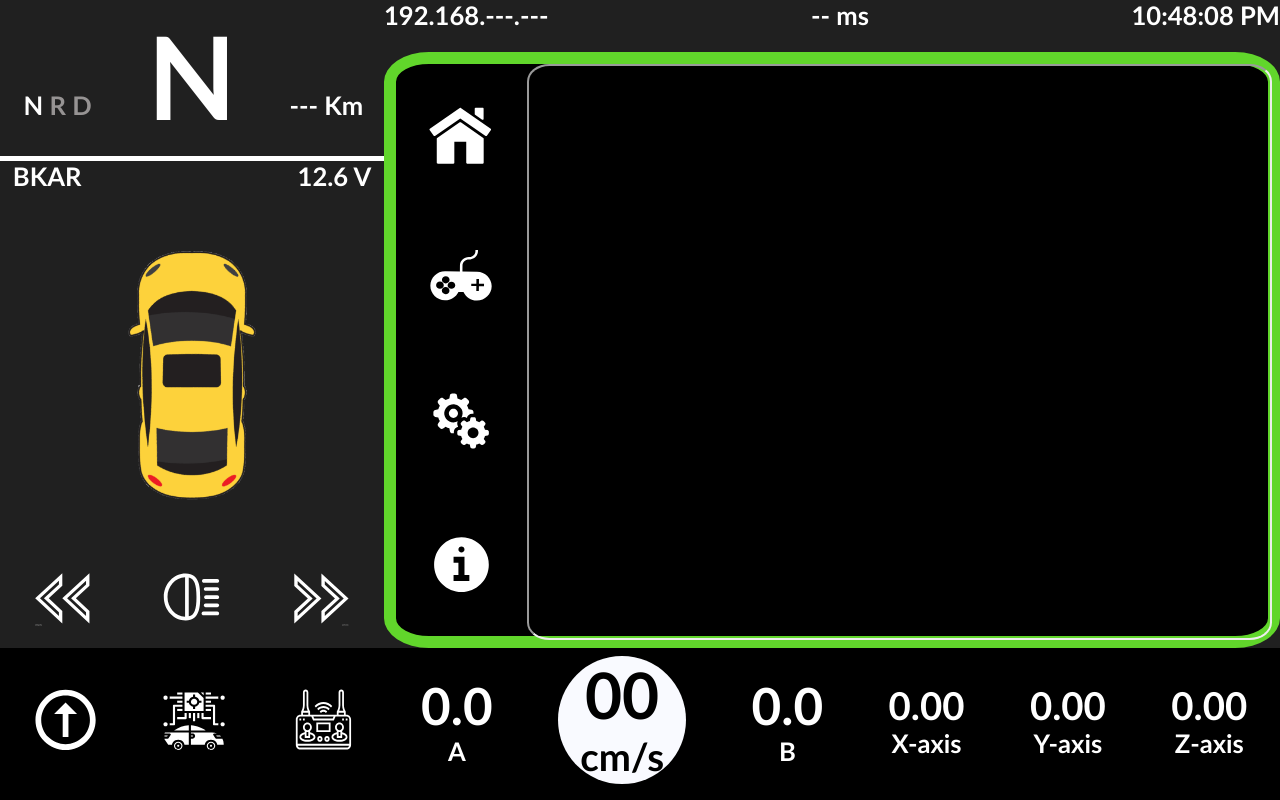
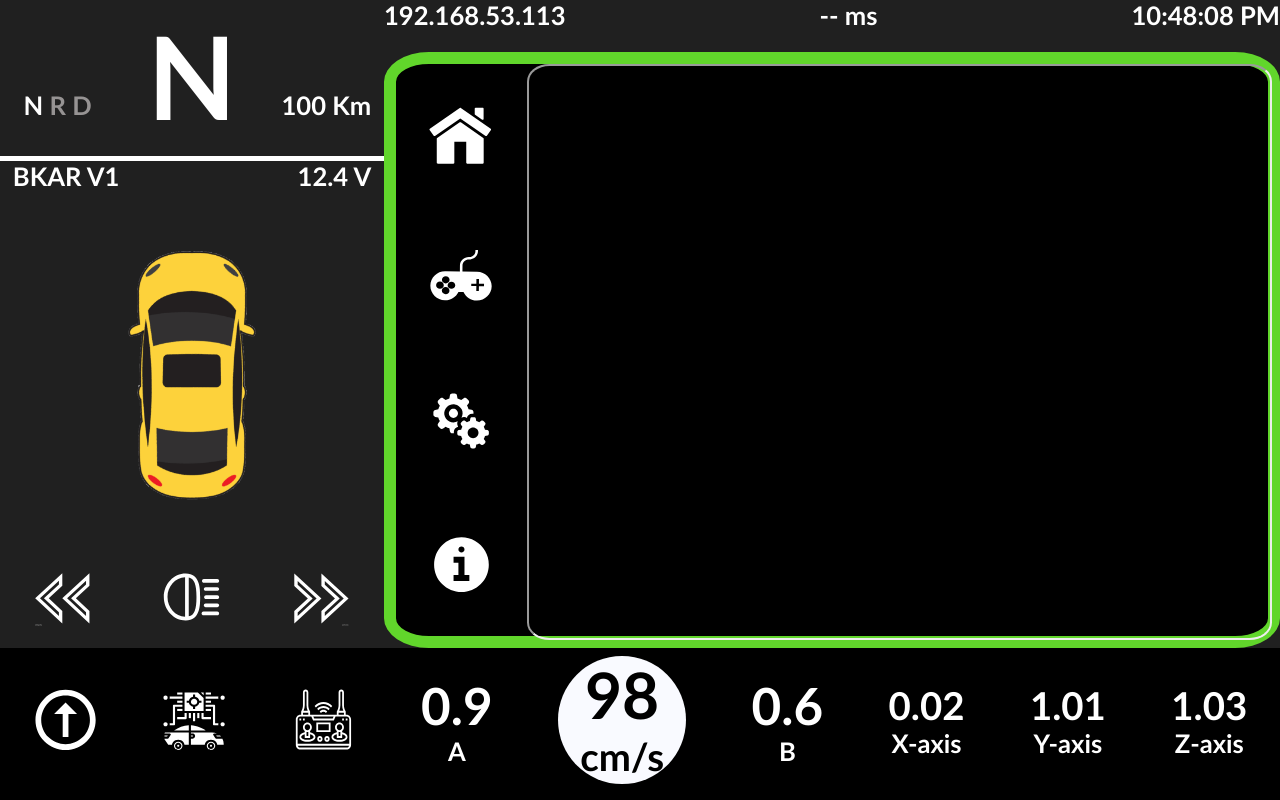
Before and after one commit to BKAR-Jetson-Self-driving-vehicle/BKAR, a Flask app: page / in a window 1280 px wide. Run offline with Flask 2, Linux system fonts and the light colour scheme.

Commit message:
complete sync motor, sensor status via api

```diff
--- a/Host/Final-Server/static/js/myscript.js
+++ b/Host/Final-Server/static/js/myscript.js
@@ -1,8 +1,6 @@
 // Warning
 if (/Android|webOS|iPhone|iPad|iPod|BlackBerry|IEMobile|Opera Mini/i.test(navigator.userAgent)) {
     alert("Giao diện không phù hợp cho thiết bị di động, vui lòng truy cập vào bằng thiết bị màn hình lớn!");
-} else {
-    //Now include js files
 }
 
 // Time
@@ -31,9 +29,56 @@ function showTime(){
 }
 showTime();
 
-// Delay
+// System Information
+const api_system_url = 'http://127.0.0.1:5000/System';
+async function getSystemData(){
+    try{
+        const response = await fetch(api_system_url);
+        const data = await response.json();
+        if(data.CONNECTED === true){
+            document.getElementById("ip-address").innerText = data.IP;
+            document.getElementById("gear").innerText = data.GEAR;
+            document.getElementById("voltage").innerText = data.VOLTAGE + " V";
+            document.getElementById("distance").innerText = data.DISTANCE + " Km";
+        }
+        else{
+            document.getElementById("ip-address").innerText = "Disconnected";
+            document.getElementById("voltage").innerText = "0 V";
+            document.getElementById("distance").innerText = data.DISTANCE + " Km";
+        }
+    }
+    finally{
+        setTimeout(getSystemData, 50);
+    }
+}
+getSystemData();
 
-// IP Address
+// Footer status bar
+const api_motor_url = 'http://127.0.0.1:5000/Motor';
+const api_sensor_url = 'http://127.0.0.1:5000/Sensor';
+async function getFooterData(){
+    try{
+        const response_motor = await fetch(api_motor_url);
+        const response_sensor = await fetch(api_sensor_url);
+        const motor = await response_motor.json();
+        const sensor = await response_sensor.json();
+
+        document.getElementById("rateA").innerText = motor.A_RATE;
+        document.getElementById("rateB").innerText = motor.B_RATE;
+        document.getElementById("speed").innerText = motor.SPEED;
+
+        document.getElementById("x-axis").innerText = sensor.X;
+        document.getElementById("y-axis").innerText = sensor.Y;
+        document.getElementById("z-axis").innerText = sensor.Z;
+    }
+    finally{
+        setTimeout(getFooterData, 50);
+    }
+}
+getFooterData();
+
+// Light status
+const api_light_url = 'http://127.0.0.1:5000/Light';
 
 // Main Frame Navigation Buttons
 document.getElementById("HomeButton").onclick = function HomeButtonClicked(){
--- a/Host/Final-Server/status.json
+++ b/Host/Final-Server/status.json
@@ -1,27 +1,27 @@
 {
     "SYSTEM":{
         "TIMESTAMP": 1641528724,
-        "IP": "192.168.53.112",
+        "IP": "192.168.53.113",
         "CONNECTED": true,
-        "DISTANCE": 99,
-        "VOLTAGE": 12.6,
+        "DISTANCE": 100,
+        "VOLTAGE": 12.4,
         "TRAFFIC_SIGN": "STOP",
         "GEAR": "N",
         "MODE": "REMOTE"
     },
     "MOTOR":{
-        "SPEED": 50,
-        "A_RATE":0.5,
-        "B_RATE":0.5
+        "SPEED": 98,
+        "A_RATE":0.9,
+        "B_RATE":0.6
     },
     "SENSOR":{
-        "X": 1.00,
-        "Y": 1.00,
-        "Z": 1.00
+        "X": 0.02,
+        "Y": 1.01,
+        "Z": 1.03
     },
     "LIGHT":{
-        "HEAD": 1,
-        "LEFT": 1,
-        "RIGHT": 1
+        "HEAD": true,
+        "LEFT": true,
+        "RIGHT": true
     }
 }
--- a/Host/Final-Server/templates/index.html
+++ b/Host/Final-Server/templates/index.html
@@ -22,12 +22,12 @@
                     <span class="off">R</span>
                     <span class="off">D</span>
                 </div>
-                <div class="gear-level-current">N</div>
-                <div class="distance">--- Km</div>
+                <div id="gear" class="gear-level-current">N</div>
+                <div id="distance" class="distance">--- Km</div>
             </div>
             <div class="left-panel-row2">
-                <div class="brand-name">BKAR</div>
-                <div class="voltage">12.6 V</div>
+                <div class="brand-name">BKAR V1</div>
+                <div id="voltage" class="voltage">12.6 V</div>
             </div>
             <div class="left-panel-row3">
                 <img class="car-model" src="{{url_for('static', filename = 'images/car-top-view.png')}}" alt="BKAR">
@@ -43,7 +43,7 @@
         <!-- Right panel -->
         <div class="right-panel" onload="showTime();">
             <div class="right-panel-top">
-                <div class="ip-address">192.168.---.---</div>
+                <div id='ip-address' class="ip-address">192.168.---.---</div>
                 <div class="delay">-- ms</div>
                 <div class="time">
                     <span id="MyClockDisplay">--:--:-- AM</span>
@@ -77,21 +77,27 @@
         <input type="image" class="icon" id="Self-Driving-mode" src="{{url_for('static', filename= 'icons/car-icons/self-driving-mode.svg')}}"/>
         <input type="image" class="icon" id="Remote-Control-mode" src="{{url_for('static', filename = 'icons/car-icons/remote-control-mode.svg')}}"/>
         <div class="motor-ratio">
-            0.0 <div class="unit">A</div>
+            <span id="rateA" > 0.0 </span>
+            <div class="unit">A</div>
         </div>
         <div class="car-speed">
-            00 <div class="unit">cm/s</div>
+            <span id="speed"> 00 </span>
+            <div class="unit">cm/s</div>
         </div>
         <div class="motor-ratio">
-            0.0 <div class="unit">B</div>
+            <span id="rateB"> 0.0 </span>
+            <div class="unit">B</div>
         </div>
         <div class="sensor-data">
-            0.00 <div class="unit">X-axis</div>
+            <span id="x-axis"> 0.00 </span>
+            <div class="unit">X-axis</div>
         </div>
         <div class="sensor-data">
-            0.00 <div class="unit">Y-axis</div>
+            <span id="y-axis"> 0.00 </span>
+            <div class="unit">Y-axis</div>
         </div><div class="sensor-data">
-            0.00 <div class="unit">Z-axis</div>
+            <span id="z-axis"> 0.00 </span>
+            <div class="unit">Z-axis</div>
         </div>
     </div>
     <!-- Link js file -->
```
